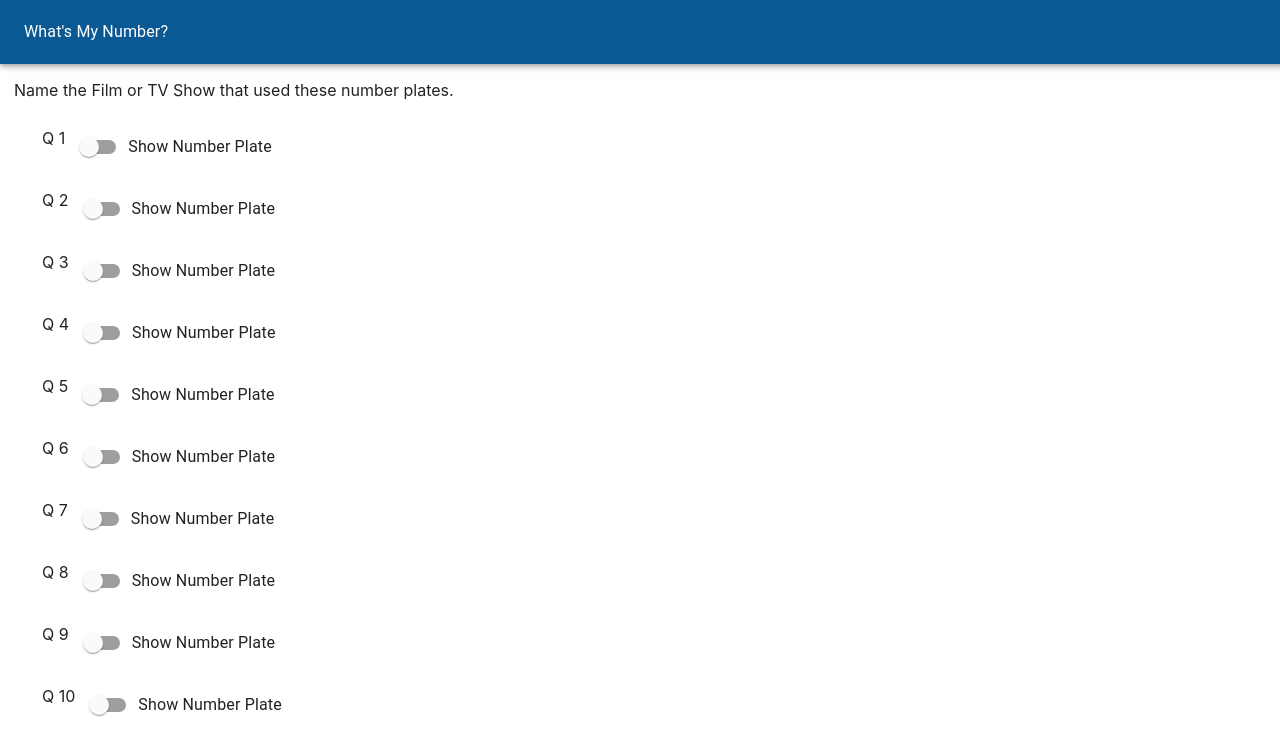
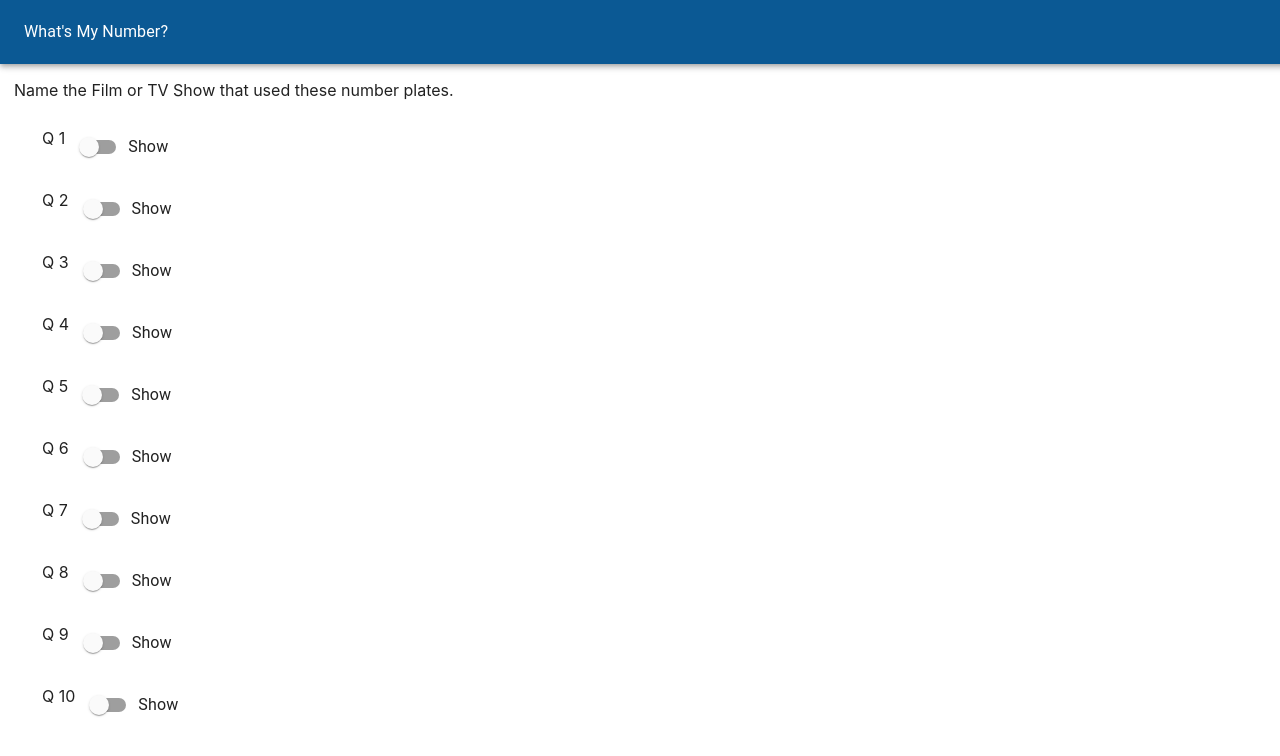
Before and after one commit to snerks/mui-transition-01, a React (Create React App) app: page / in a window 1280 px wide. Shown: the top 756 px of the page. Built offline with nearby package versions, Linux system fonts and the light colour scheme.

Commit message:
Tweak Labels

```diff
--- a/src/components/SimpleFade.tsx
+++ b/src/components/SimpleFade.tsx
@@ -50,7 +50,7 @@ const SimpleFade: React.FC<SimpleFadeProps> = (props) => {
       <div className={classes.wrapper}>
         <FormControlLabel
           control={<Switch checked={checked} onChange={handleChange} />}
-          label={checked ? "Hide Number Plate" : "Show Number Plate"}
+          label={checked ? "Hide" : "Show"}
         />
         <Fade in={checked} timeout={1000} mountOnEnter unmountOnExit>
           <Paper elevation={4} className={classes.paper}>
--- a/src/components/SimpleSlide.tsx
+++ b/src/components/SimpleSlide.tsx
@@ -49,7 +49,7 @@ const SimpleSlide: React.FC<SimpleSlideProps> = (props: SimpleSlideProps) => {
       <div className={classes.wrapper}>
         <FormControlLabel
           control={<Switch checked={checked} onChange={handleChange} />}
-          label={checked ? "Hide Number Plate" : "Show Number Plate"}
+          label={checked ? "Hide" : "Show"}
         />
         <Slide
           direction={props.direction}
```
